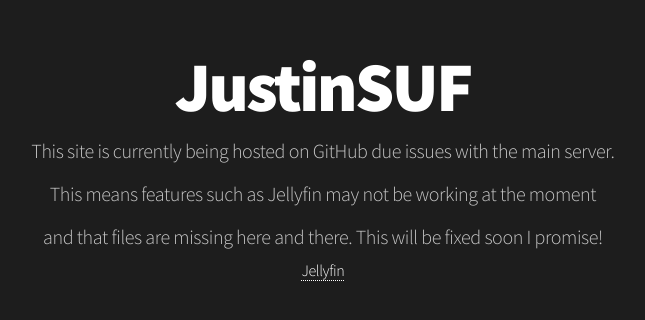
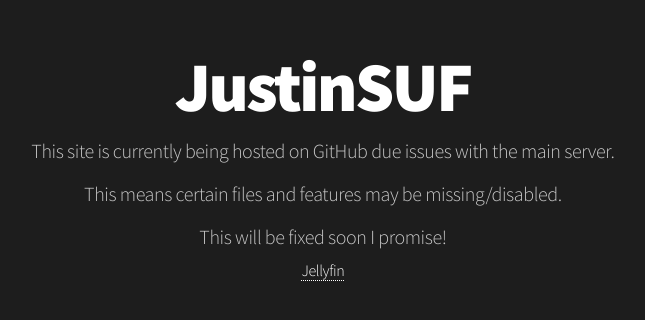
Before and after one commit to JustinSUF/justinsuf.github.io, a plain HTML site: page index.html in a window 1280 px wide. Shown: the part 216-536 px from the top of the page, without its empty margins (319-964 px from the left). Drawn offline with Linux system fonts and the light colour scheme.

Commit message:
Update index.html

```diff
--- a/index.html
+++ b/index.html
@@ -10,8 +10,8 @@
 			<header id="header">
 				<h1>JustinSUF</h1>
 				<p>This site is currently being hosted on GitHub due issues with the main server.</p>
-				<p>This means features such as Jellyfin may not be working at the moment</p>
-				<p>and that files are missing here and there. This will be fixed soon I promise!</p>
+				<p>This means certain files and features may be missing/disabled.</p>
+				<p>This will be fixed soon I promise!</p>
 				<a href="http://3.138.180.119:15434">Jellyfin</a>
 			</header>
 		</div>
```
